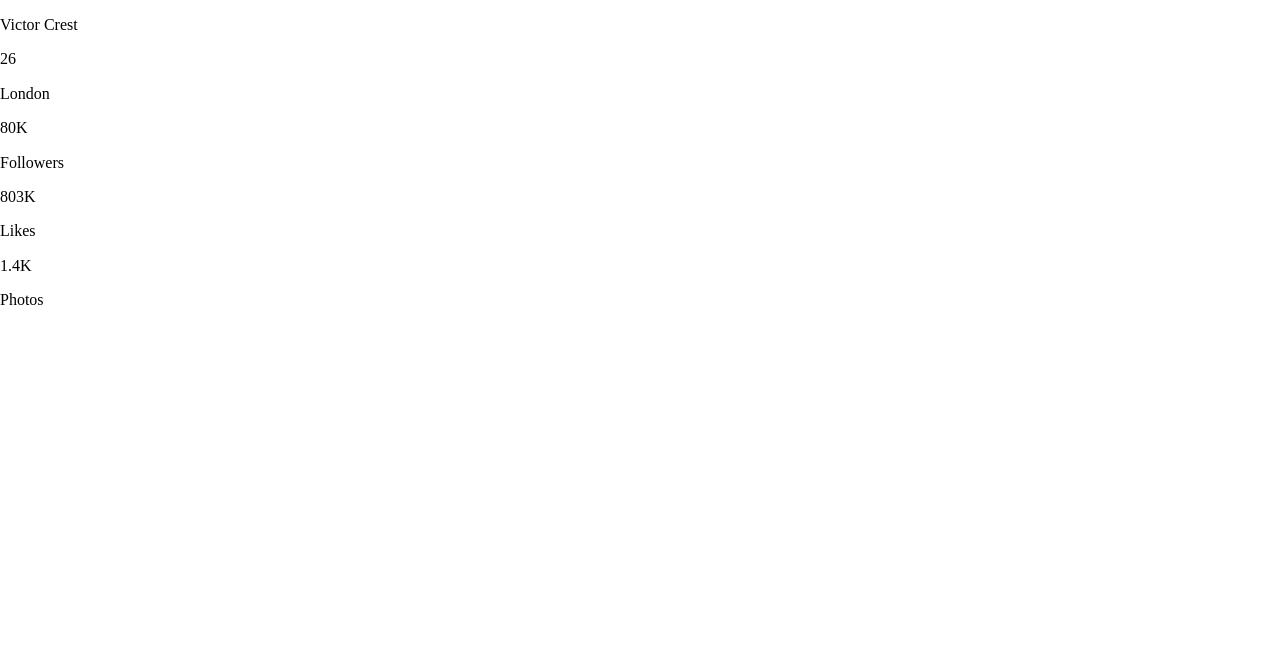
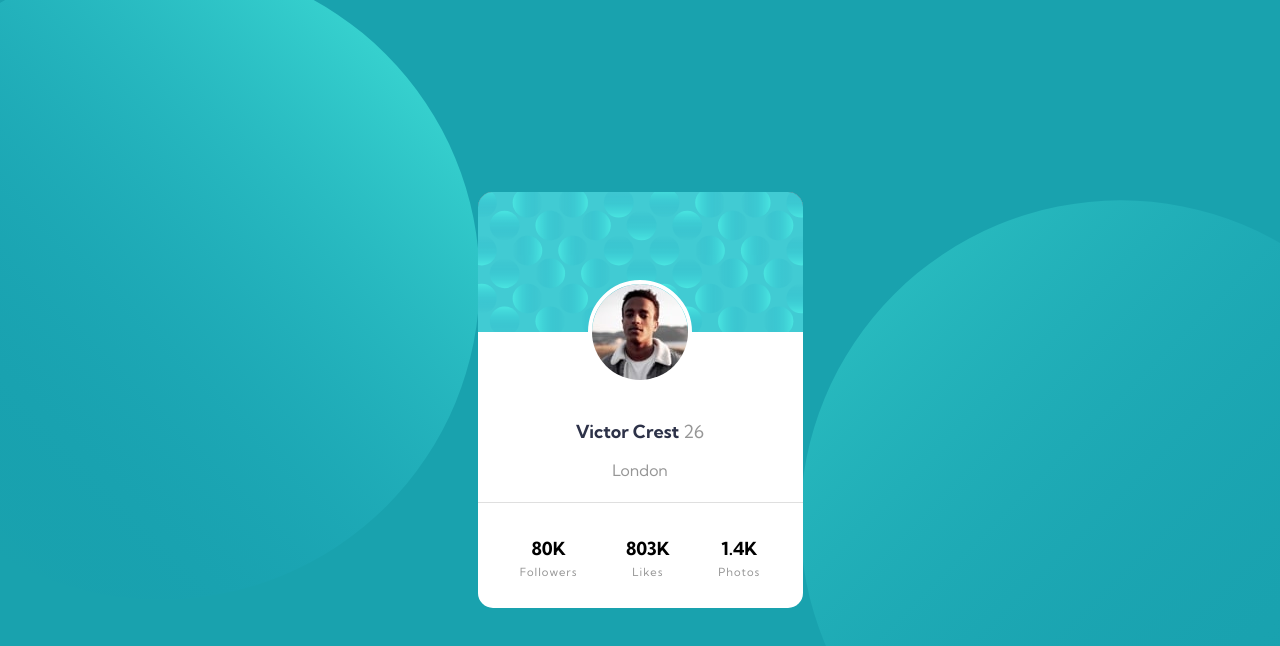
Before and after one commit to off-nadir-insight/profile-card-component, a plain HTML site: page index.html in a window 1280 px wide. Drawn offline with Linux system fonts and the light colour scheme; files that its build step writes are made by us from their sources.

Commit message:
add css for card

```diff
--- a/css/style.css
+++ b/css/style.css
@@ -1,3 +1,108 @@
+@import url("https://fonts.googleapis.com/css2?family=Kumbh+Sans:wght@400;700&display=swap");
+:root {
+  --clr-cyan-dark: hsl(185, 75%, 39%);
+  --clr-blue-dark: hsl(229, 23%, 23%);
+  --clr-blue-gray: hsl(227, 10%, 46%);
+  --clr-gray-dark: hsl(0, 0%, 59%);
+}
+
 * {
-  box-sizing: border-box;
+  -webkit-box-sizing: border-box;
+          box-sizing: border-box;
 }
+
+body {
+  font-family: "Kumbh Sans", sans-serif;
+  font-size: 18px;
+  background-color: var(--clr-cyan-dark);
+  background-image: url(../images/bg-pattern-top.svg), url(../images/bg-pattern-bottom.svg);
+  background-position: top -25% left -25%, bottom -25% right -25%;
+  background-repeat: no-repeat;
+  background-size: 50%, 50%;
+  display: -webkit-box;
+  display: -ms-flexbox;
+  display: flex;
+  -webkit-box-pack: center;
+      -ms-flex-pack: center;
+          justify-content: center;
+  -webkit-box-align: center;
+      -ms-flex-align: center;
+          align-items: center;
+  height: 100vh;
+}
+
+.container {
+  max-width: 375px;
+}
+
+.card {
+  background-color: #fff;
+  border-radius: 15px;
+  width: 325px;
+  overflow: auto;
+}
+
+.bg-accent {
+  background-color: var(--clr-blue-dark);
+  background-image: url("../images/bg-pattern-card.svg");
+  width: 100%;
+  height: 140px;
+}
+
+.profile-img {
+  position: relative;
+}
+
+.profile-img img {
+  position: absolute;
+  top: 0;
+  left: 50%;
+  -webkit-transform: translate(-50%, -50%);
+          transform: translate(-50%, -50%);
+  border-radius: 50%;
+  border: 4px solid white;
+}
+
+.content {
+  margin-top: 5em;
+  text-align: center;
+}
+
+.content .name {
+  font-weight: 700;
+  color: var(--clr-blue-dark);
+}
+
+.content .name .age {
+  font-weight: 400;
+  color: var(--clr-gray-dark);
+}
+
+.content .location {
+  color: var(--clr-gray-dark);
+  font-size: 0.875em;
+  margin-bottom: 1.5em;
+}
+
+.content .social-numbers {
+  border-top: 1px solid rgba(128, 128, 128, 0.25);
+  padding: 2em 1em 1em;
+  display: -webkit-box;
+  display: -ms-flexbox;
+  display: flex;
+  -ms-flex-pack: distribute;
+      justify-content: space-around;
+}
+
+.content .social-numbers .social {
+  font-weight: 700;
+}
+
+.content .social-numbers .social .social-tag {
+  color: var(--clr-gray-dark);
+  font-size: 0.625em;
+  font-weight: 400;
+  letter-spacing: 1px;
+  margin-top: 0.5em;
+}
+/*# sourceMappingURL=style.css.map */
--- a/index.html
+++ b/index.html
@@ -4,23 +4,26 @@
   <meta charset="UTF-8">
   <meta name="viewport" content="width=device-width, initial-scale=1.0">
   <title>Frontend Mentor | Profile card component</title>
-  <link rel="stylesheet" href="normalize.css">
-  <link rel="stylesheet" href="style.css">
+  <link rel="stylesheet" href="./css/normalize.css">
+  <link rel="stylesheet" href="./css/style.css">
 </head>
 <body>
+  <div class="container">
+    <div class="card">
       <div class="bg-accent"></div>
-  <div class="profile-img"></div>
+      <div class="profile-img">
+        <img src="./images/image-victor.jpg" alt="Profile image of Victor">
+      </div>
       <div class="content">
         <p class="name">
           Victor Crest
-    </p>
-    <p class='age'>
+          <span class='age'>
             26
+          </span>
         </p>
         <p class="location">
           London
         </p>
-
         <div class="social-numbers">
           <div class="social">
             80K
@@ -42,5 +45,7 @@
           </div>
         </div>
       </div>
+    </div>
+  </div>
 </body>
 </html>
```
Lines whose indentation alone changed are shown as unchanged.
